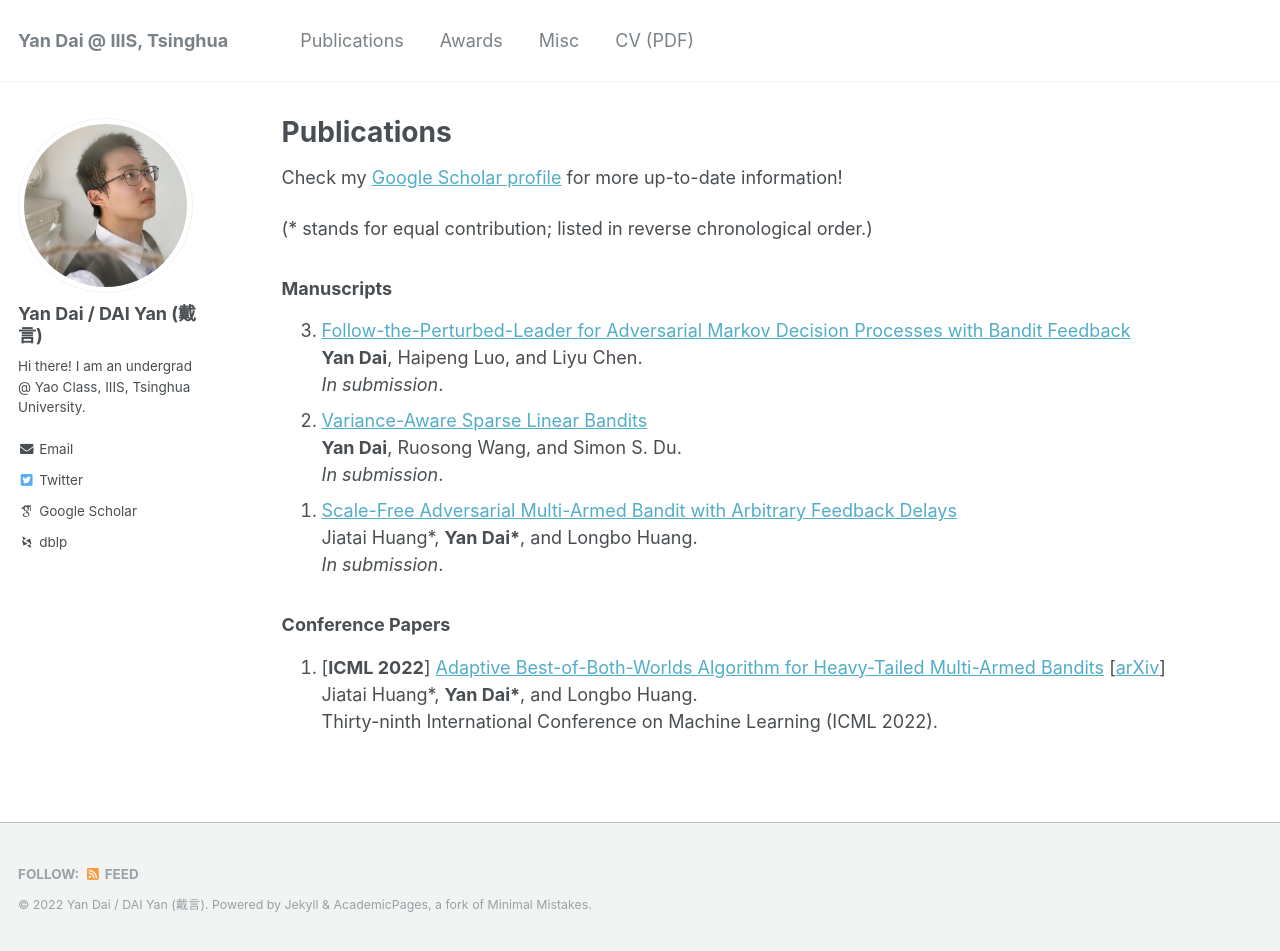
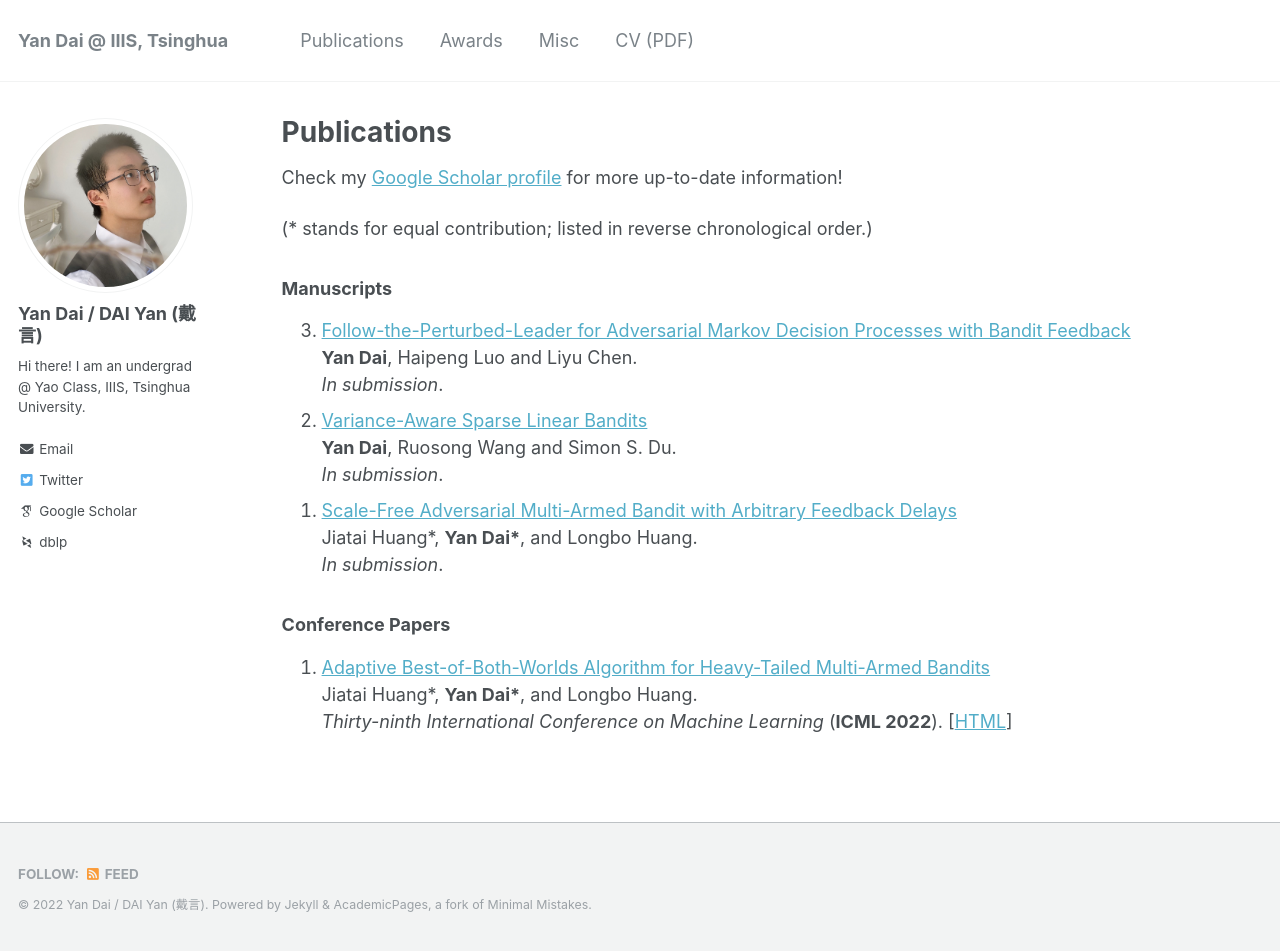
Before and after one commit to yandaichn/yandaichn.github.io, a Jekyll site: the page built from _pages/publications.md, in a window 1280 px wide and 951 px high. Built offline with Jekyll 4.4.1, drawn with Linux system fonts in a browser that asks for light colours; some web fonts are replaced.

Commit message:
Update pubs

```diff
--- a/_pages/publications.md
+++ b/_pages/publications.md
@@ -12,10 +12,10 @@ Check my [Google Scholar profile](https://scholar.google.com/citations?user=gkG4
 ### Manuscripts
 
 1.  [Follow-the-Perturbed-Leader for Adversarial Markov Decision Processes with Bandit Feedback](https://arxiv.org/abs/2205.13451)
-    **Yan Dai**, Haipeng Luo, and Liyu Chen.
+    **Yan Dai**, Haipeng Luo and Liyu Chen.
     *In submission*.
 1.  [Variance-Aware Sparse Linear Bandits](https://arxiv.org/abs/2205.13450)
-    **Yan Dai**, Ruosong Wang, and Simon S. Du.
+    **Yan Dai**, Ruosong Wang and Simon S. Du.
     *In submission*.
 1.  [Scale-Free Adversarial Multi-Armed Bandit with Arbitrary Feedback Delays](https://arxiv.org/abs/2110.13400)
     Jiatai Huang\*, **Yan Dai\***, and Longbo Huang.
@@ -24,7 +24,7 @@ Check my [Google Scholar profile](https://scholar.google.com/citations?user=gkG4
 
 ### Conference Papers
 
-1.  [**ICML 2022**] [Adaptive Best-of-Both-Worlds Algorithm for Heavy-Tailed Multi-Armed Bandits](https://proceedings.mlr.press/v162/huang22c.html) \[[arXiv](https://arxiv.org/abs/2201.11921)\]
+1.  [Adaptive Best-of-Both-Worlds Algorithm for Heavy-Tailed Multi-Armed Bandits](https://arxiv.org/abs/2201.11921)
     Jiatai Huang\*, **Yan Dai\***, and Longbo Huang.
-    Thirty-ninth International Conference on Machine Learning (ICML 2022).
+    *Thirty-ninth International Conference on Machine Learning* (**ICML 2022**). \[[HTML](https://proceedings.mlr.press/v162/huang22c.html)\]
 {: reversed="reversed"}
```
